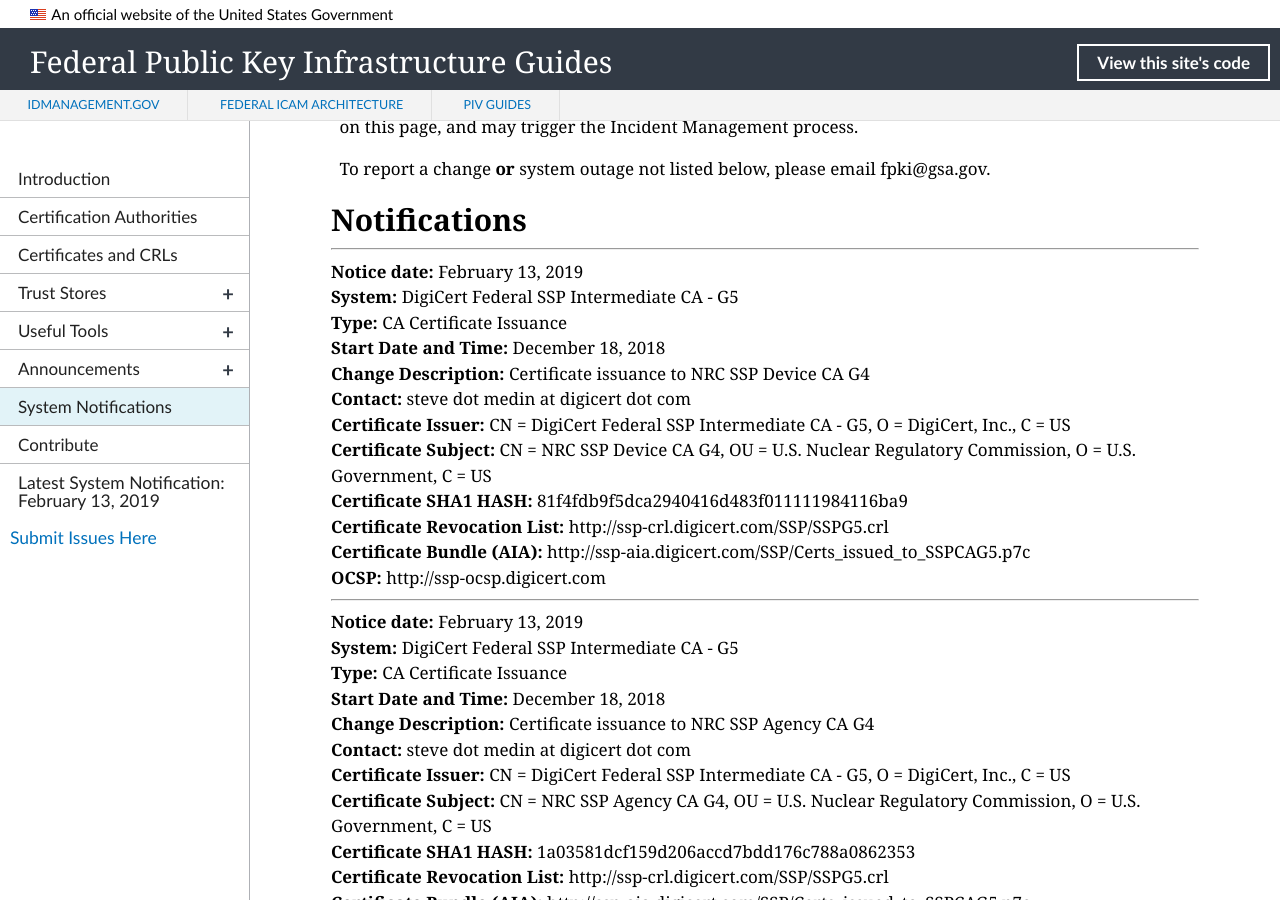
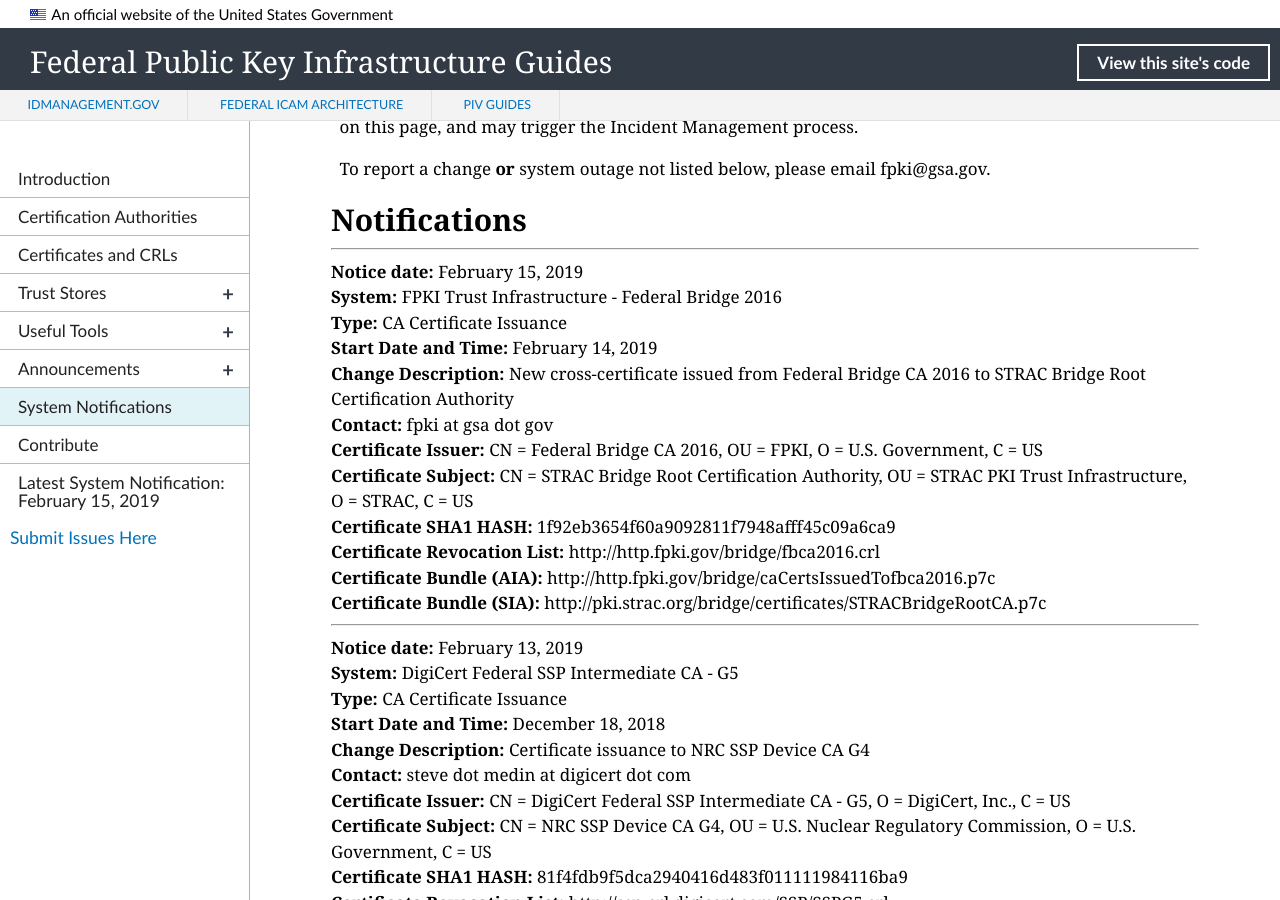
Before and after one commit to GSA/fpki-guides, a Jekyll site: the page built from pages/fpki_notifications.md, in a window 1280 px wide and 900 px high, scrolled down 672 px. Built offline with Jekyll 4.4.1, drawn with Linux system fonts in a browser that asks for light colours; nearby versions of some CDN libraries; library files that are not in the unit come from our copies.

Commit message:
Add STRAC Issuance

```diff
--- a/_data/notifications.yml
+++ b/_data/notifications.yml
@@ -588,6 +588,18 @@
   aia_uri: http://ssp-aia.digicert.com/SSP/Certs_issued_to_SSPCAG5.p7c
   ocsp_uri: http://ssp-ocsp.digicert.com
 
+- notice_date: February 15, 2019
+  change_type: CA Certificate Issuance
+  start_datetime: February 14, 2019
+  system: FPKI Trust Infrastructure - Federal Bridge 2016
+  change_description: New cross-certificate issued from Federal Bridge CA 2016 to STRAC Bridge Root Certification Authority
+  contact: fpki at gsa dot gov
+  ca_certificate_hash: 1f92eb3654f60a9092811f7948afff45c09a6ca9
+  ca_certificate_issuer: CN = Federal Bridge CA 2016, OU = FPKI, O = U.S. Government, C = US
+  ca_certificate_subject: CN = STRAC Bridge Root Certification Authority, OU = STRAC PKI Trust Infrastructure, O = STRAC, C = US
+  cdp_uri: http://http.fpki.gov/bridge/fbca2016.crl
+  aia_uri: http://http.fpki.gov/bridge/caCertsIssuedTofbca2016.p7c
+  sia_uri: http://pki.strac.org/bridge/certificates/STRACBridgeRootCA.p7c
 
 #- notice_date:
 #  change_type: CA Certificate Issuance
```
